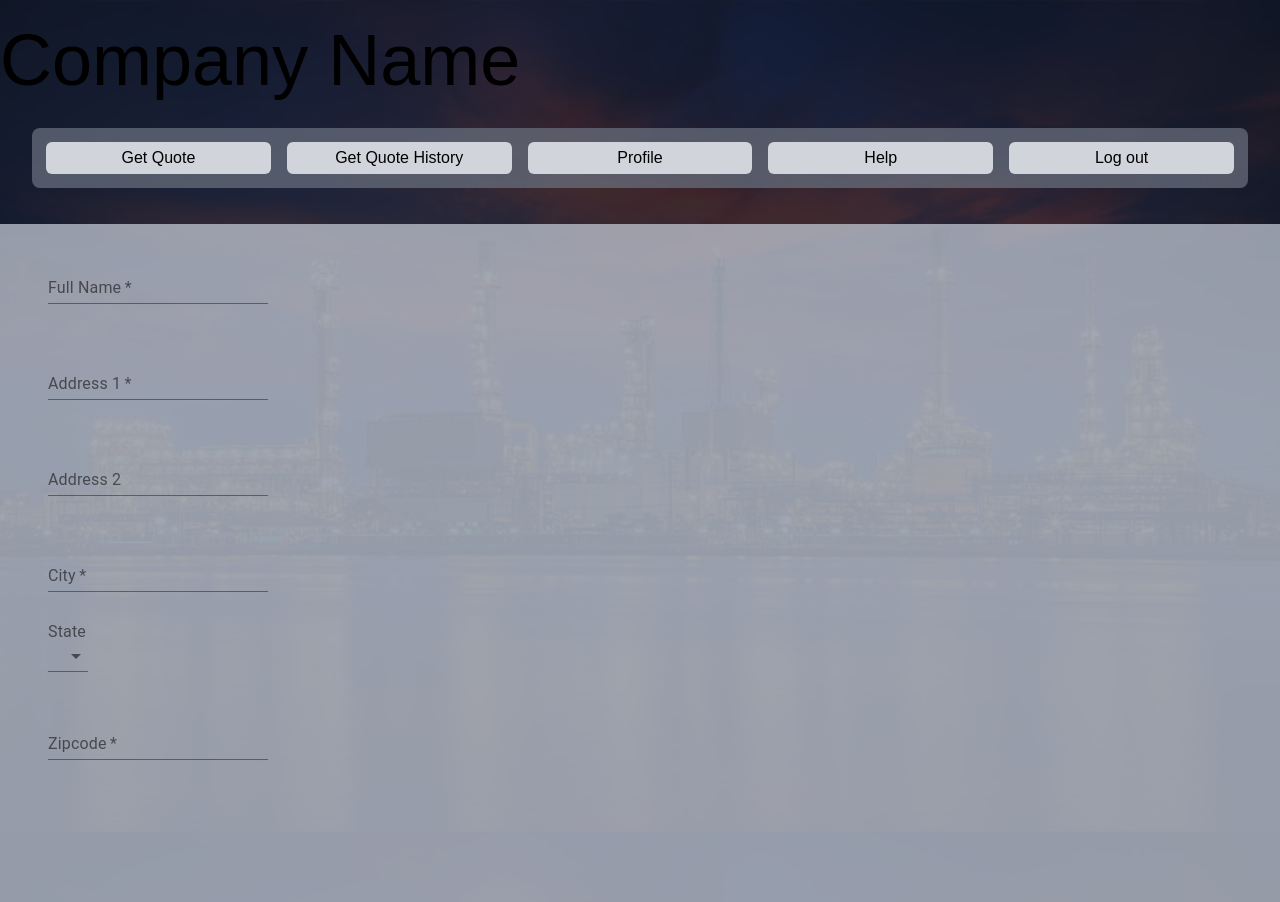
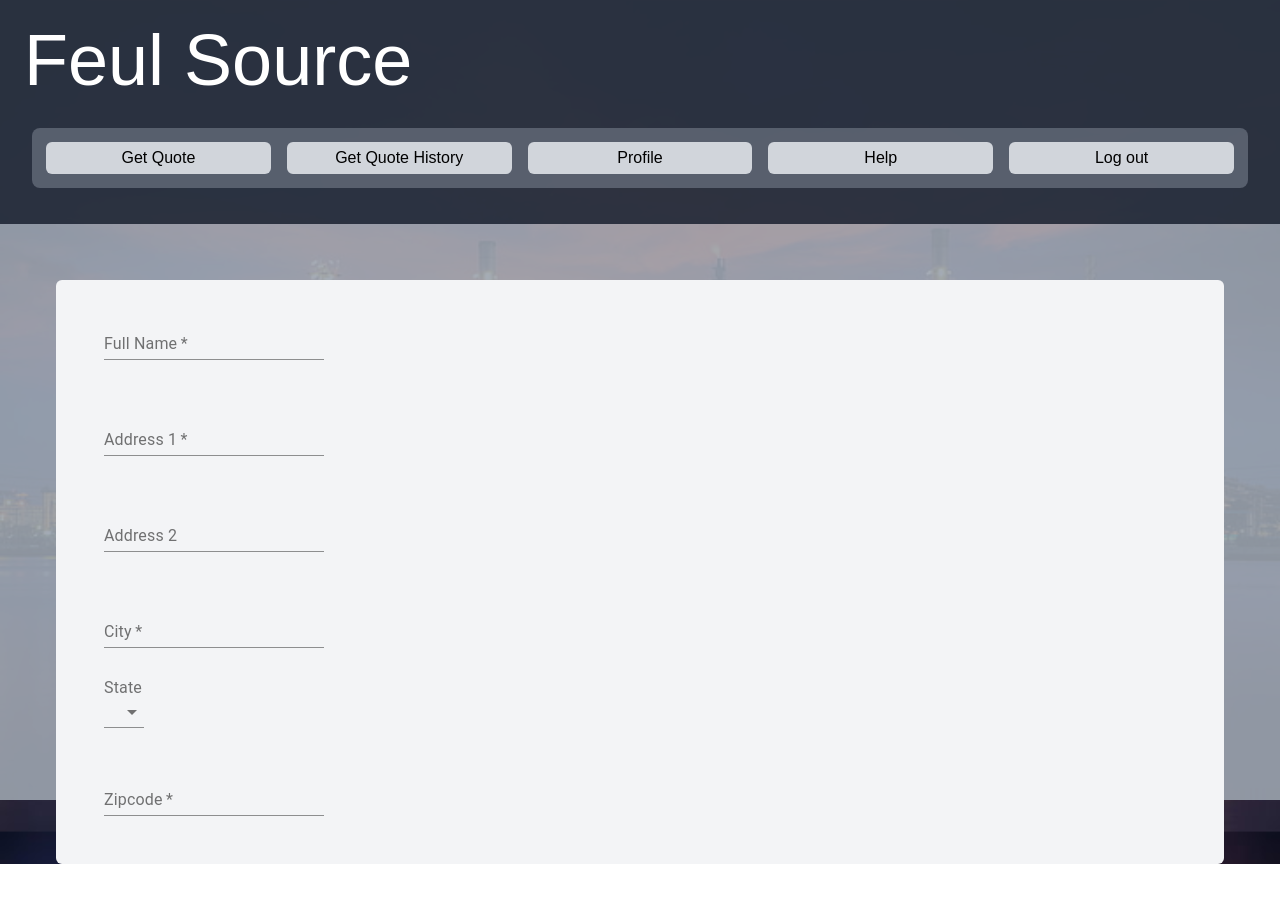
Before and after one commit to NightFox001/4353-Assignment, a Next.js app in the folder 4353-fuel-app/: page /profile in a window 1280 px wide. Shown: the top 902 px of the page. After the commit the page ends 864 px from the top, so only its background shows below. Built offline with nearby package versions, Linux system fonts and the light colour scheme.

Commit message:
styled profile

```diff
--- a/4353-fuel-app/components/Header.js
+++ b/4353-fuel-app/components/Header.js
@@ -31,7 +31,7 @@ const goToHelp = () => {
     <>
         <div class='bg-gray-900 bg-opacity-80 w-full pt-6 pb-1'>
 
-            <div class='text-7xl'>Company Name</div>
+        <div class='text-7xl text-white pl-6'>Feul Source</div>
             <div class='m-8 p-1.5 flex bg-opacity-70 text-1xl bg-gray-500 rounded-lg '>
                 <button class="flex-1 m-2 bg-gray-300 hover:bg-gray-400 rounded-md h-8" onClick={goToGetQuote}>Get Quote</button>
                 <button class="flex-1 m-2 bg-gray-300 hover:bg-gray-400 rounded-md h-8" onClick={goToQuoteHistory}>Get Quote History</button>
--- a/4353-fuel-app/pages/profile.js
+++ b/4353-fuel-app/pages/profile.js
@@ -31,17 +31,10 @@ const Login = () => {
 
 
     return (
-        <div class=''>
+        <div class='bg-gray-400 bg-opacity-90 h-screen'>
             <Header />
-            <div class='bg-gray-400 bg-opacity-95 h-screen'>
-    {/* be on Profile page / form:
-	- Full Name (50 characters, required)
-	- Address 1 (100 characters, required)
-	- Address 2 (100 characters, optional)
-	- City (100 characters, required)
-	- State (Drop Down, selection required) DB will store 2 character state code
-- Zipcode (9 characters, at least 5 character code required) */}
-            <div class='pl-8'>
+            <div>
+                <div class='m-14 pl-8 bg-gray-100 rounded-md '>
                     <form className={classes.root}>
                         <TextField
                             label="Full Name"
```
Lines whose indentation alone changed are shown as unchanged.
